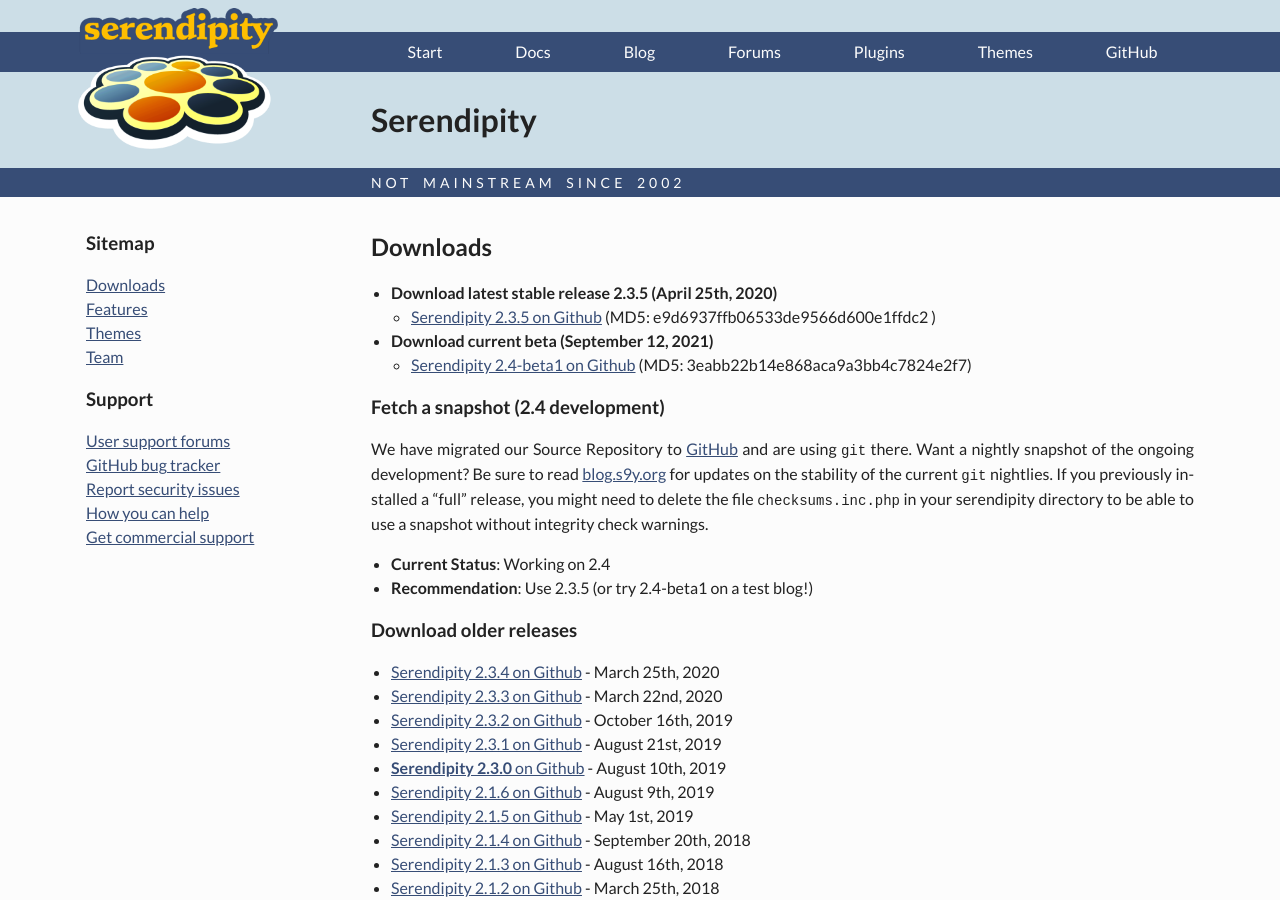
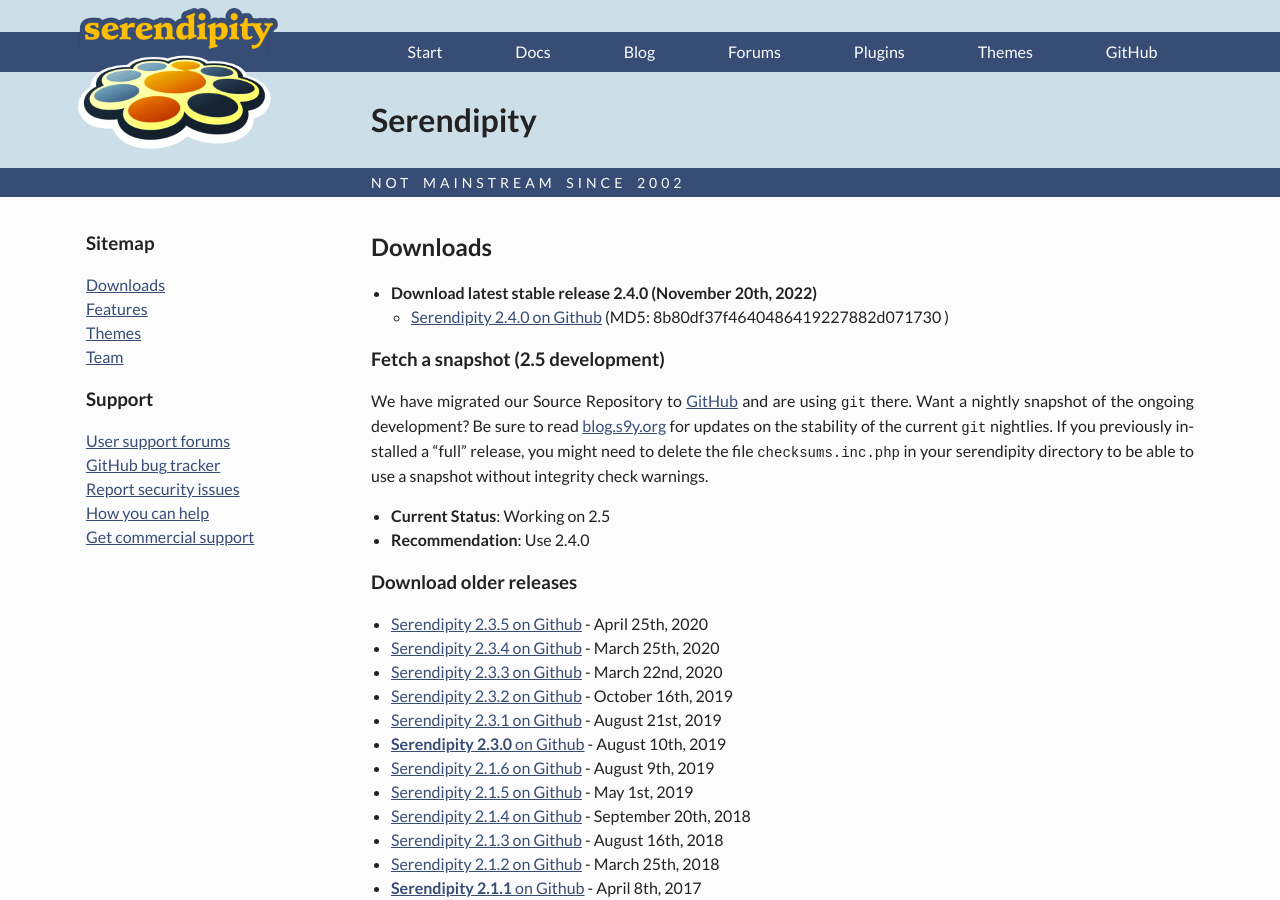
Before and after one commit to s9y/s9y.github.io, a Jekyll site: the page built from downloads.md, in a window 1280 px wide and 900 px high. Built offline with Jekyll 4.4.1, drawn with Linux system fonts in a browser that asks for light colours.

```diff
--- a/downloads.md
+++ b/downloads.md
@@ -4,25 +4,21 @@ title: Downloads
 
 ## Downloads
 
-* **Download latest stable release 2.3.5 (April 25th, 2020)**
-  * [Serendipity 2.3.5 on
-    Github](https://github.com/s9y/Serendipity/releases/tag/2.3.5)
-   (MD5: e9d6937ffb06533de9566d600e1ffdc2 )
+* **Download latest stable release 2.4.0 (November 20th, 2022)**
+  * [Serendipity 2.4.0 on
+    Github]([https://github.com/s9y/Serendipity/releases/tag/2.3.5](https://github.com/s9y/Serendipity/releases/tag/2.4.0))
+   (MD5: 8b80df37f4640486419227882d071730 )
 
-* **Download current beta (September 12, 2021)**
-  * [Serendipity 2.4-beta1 on
-    Github](https://github.com/s9y/Serendipity/releases/tag/2.4-beta1)
-   (MD5: 3eabb22b14e868aca9a3bb4c7824e2f7)
-
-### **Fetch a snapshot (2.4 development)**
+### **Fetch a snapshot (2.5 development)**
 
 We have migrated our Source Repository to [GitHub](https://github.com/s9y/Serendipity/) and are using `git` there. Want a nightly snapshot of the ongoing development? Be sure to read [blog.s9y.org](https://blog.s9y.org) for updates on the stability of the current `git` nightlies. If you previously installed a "full" release, you might need to delete the file `checksums.inc.php` in your serendipity directory to be able to use a snapshot without integrity check warnings.
 
-* **Current Status**: Working on 2.4
-* **Recommendation**: Use 2.3.5 (or try 2.4-beta1 on a test blog!)
+* **Current Status**: Working on 2.5
+* **Recommendation**: Use 2.4.0
 
 ### **Download older releases**
 
+* [Serendipity 2.3.5 on Github](https://github.com/s9y/Serendipity/releases/tag/2.3.5) - April 25th, 2020
 * [Serendipity 2.3.4 on Github](https://github.com/s9y/Serendipity/releases/tag/2.3.4) - March 25th, 2020
 * [Serendipity 2.3.3 on Github](https://github.com/s9y/Serendipity/releases/tag/2.3.3) - March 22nd, 2020
 * [Serendipity 2.3.2 on Github](https://github.com/s9y/Serendipity/releases/tag/2.3.2) - October 16th, 2019
```
